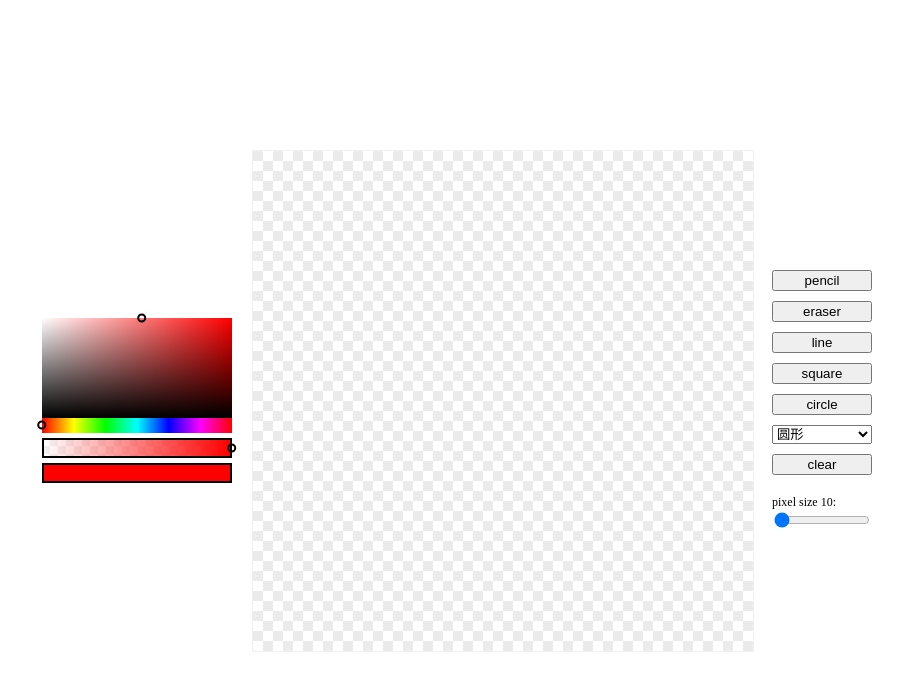
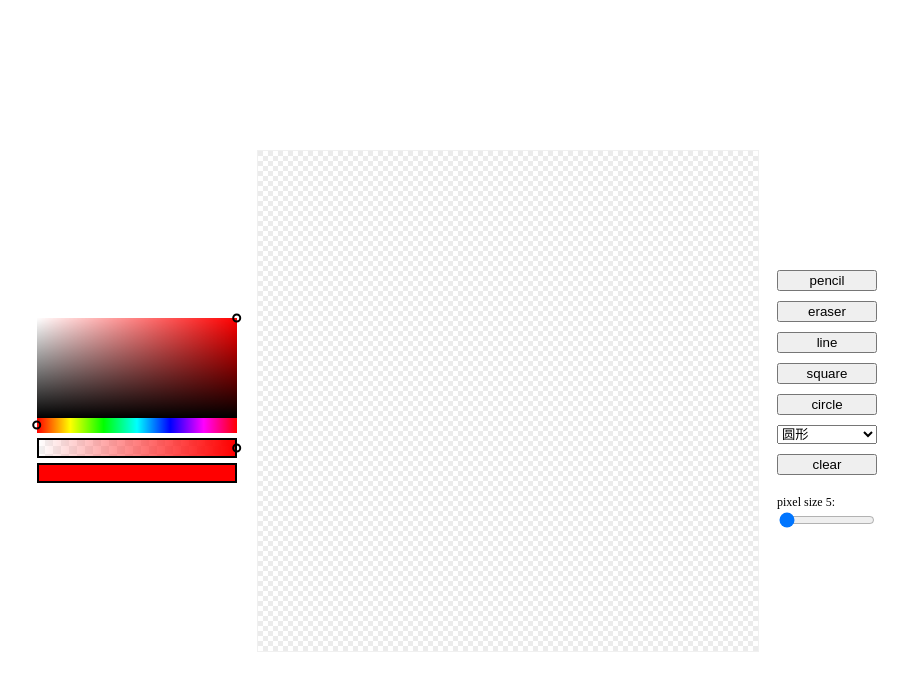
Before and after one commit to KamiC6238/ayanami, a Vue app: page / in a window 1280 px wide. Shown: the top 690 px of the page, without its empty margins (183-1091 px from the left). Built offline with nearby package versions, Linux system fonts and the light colour scheme.

Commit message:
chore: update color-picker size

```diff
--- a/src/components/ColorPicker/HSLPalette.vue
+++ b/src/components/ColorPicker/HSLPalette.vue
@@ -20,7 +20,7 @@ import {
 	watch,
 } from "vue";
 
-const mousePos = ref({ x: 100, y: 0 });
+const mousePos = ref({ x: 200, y: 0 });
 const isDragging = ref(false);
 const mouse$ = ref<Subscription | null>(null);
 
@@ -51,6 +51,8 @@ watch(
 const paletteIndicatorStyle = computed<CSSProperties>(() => {
 	if (paletteRef.value) {
 		const { width, height } = paletteRef.value.getBoundingClientRect();
+
+		console.log(width);
 
 		return {
 			left: `${(Math.round(mousePos.value.x) / width) * 100}%`,
--- a/src/components/ColorPicker/index.vue
+++ b/src/components/ColorPicker/index.vue
@@ -14,6 +14,6 @@ import Preview from "./Preview.vue";
 </template>
 <style scoped>
 .color-picker {
-  width: 190px;
+  width: 200px;
 }
 </style>
--- a/src/constants/pixel.ts
+++ b/src/constants/pixel.ts
@@ -1,4 +1,4 @@
-export const DEFAULT_PIXEL_SIZE = 10;
+export const DEFAULT_PIXEL_SIZE = 5;
 export const GRID_SIZE = DEFAULT_PIXEL_SIZE;
 export const DEFAULT_PIXEL_COLOR = "#000000";
 export const DEFAULT_HOVERED_PIXEL_COLOR = "rgba(200, 200, 200, 0.5)";
```
